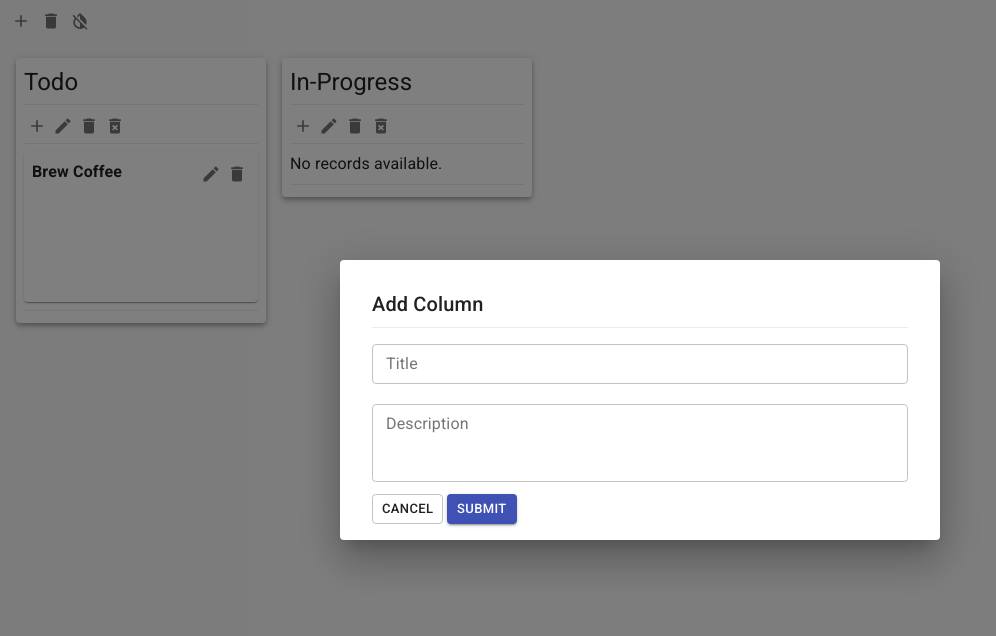
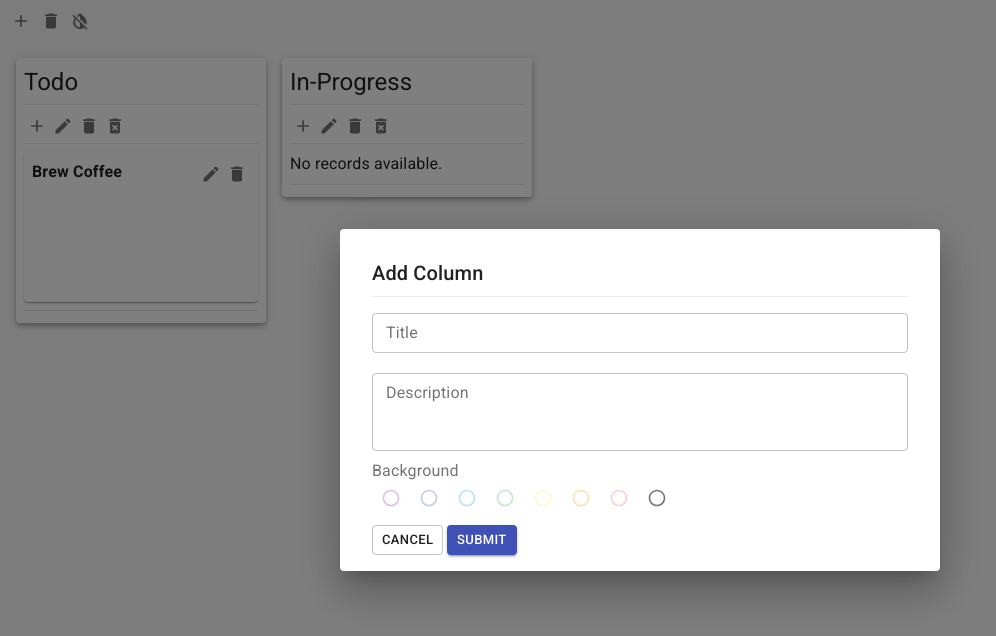
Before and after one commit to MadEyeAres/ProjectManagement-Kanban, a React (Create React App) app: page / in a window 1280 px wide. Both pictures are taken after a click on the button 21 px from the left and 21 px from the top of the page. Shown: the top 636 px of the page, without its empty margins (0-996 px from the left). Built offline with nearby package versions, Linux system fonts and the light colour scheme.

Commit message:
Add cloumn color radio in form

```diff
--- a/src/PersonalKanban/components/ColumnForm/ColumnForm.tsx
+++ b/src/PersonalKanban/components/ColumnForm/ColumnForm.tsx
@@ -5,8 +5,13 @@ import TextField from "@material-ui/core/TextField";
 import Grid from "@material-ui/core/Grid";
 import Divider from "@material-ui/core/Divider";
 import Typography from "@material-ui/core/Typography";
+import FormControl from "@material-ui/core/FormControl";
+import FormLabel from "@material-ui/core/FormLabel";
+import RadioGroup from "@material-ui/core/RadioGroup";
 
 import { Column } from "PersonalKanban/types";
+import { ColumnColor } from "PersonalKanban/enums/index";
+import Radio from "PersonalKanban/components/Radio";
 
 type ColumnFormProps = {
   column?: Partial<Column>;
@@ -24,6 +29,7 @@ const ColumnForm: React.FC<ColumnFormProps> = (props) => {
       {
         title: "",
         description: "",
+        color: "",
       },
       column
     ),
@@ -73,6 +79,29 @@ const ColumnForm: React.FC<ColumnFormProps> = (props) => {
           />
         </Grid>
         <Grid item xs={12}>
+          <FormControl component="fieldset">
+            <FormLabel component="legend">Background</FormLabel>
+            <RadioGroup
+              row
+              aria-label="background"
+              name="color"
+              value={values.color}
+              onChange={handleChange}
+            >
+              {Object.keys(ColumnColor).map((key) => {
+                const colorKey = key as keyof typeof ColumnColor;
+                return (
+                  <Radio
+                    key={colorKey}
+                    value={colorKey}
+                    color={ColumnColor[colorKey]}
+                  />
+                );
+              })}
+            </RadioGroup>
+          </FormControl>
+        </Grid>
+        <Grid item xs={12}>
           <Button variant="outlined" disabled={disabled} onClick={onCancel}>
             Cancel
           </Button>
```
